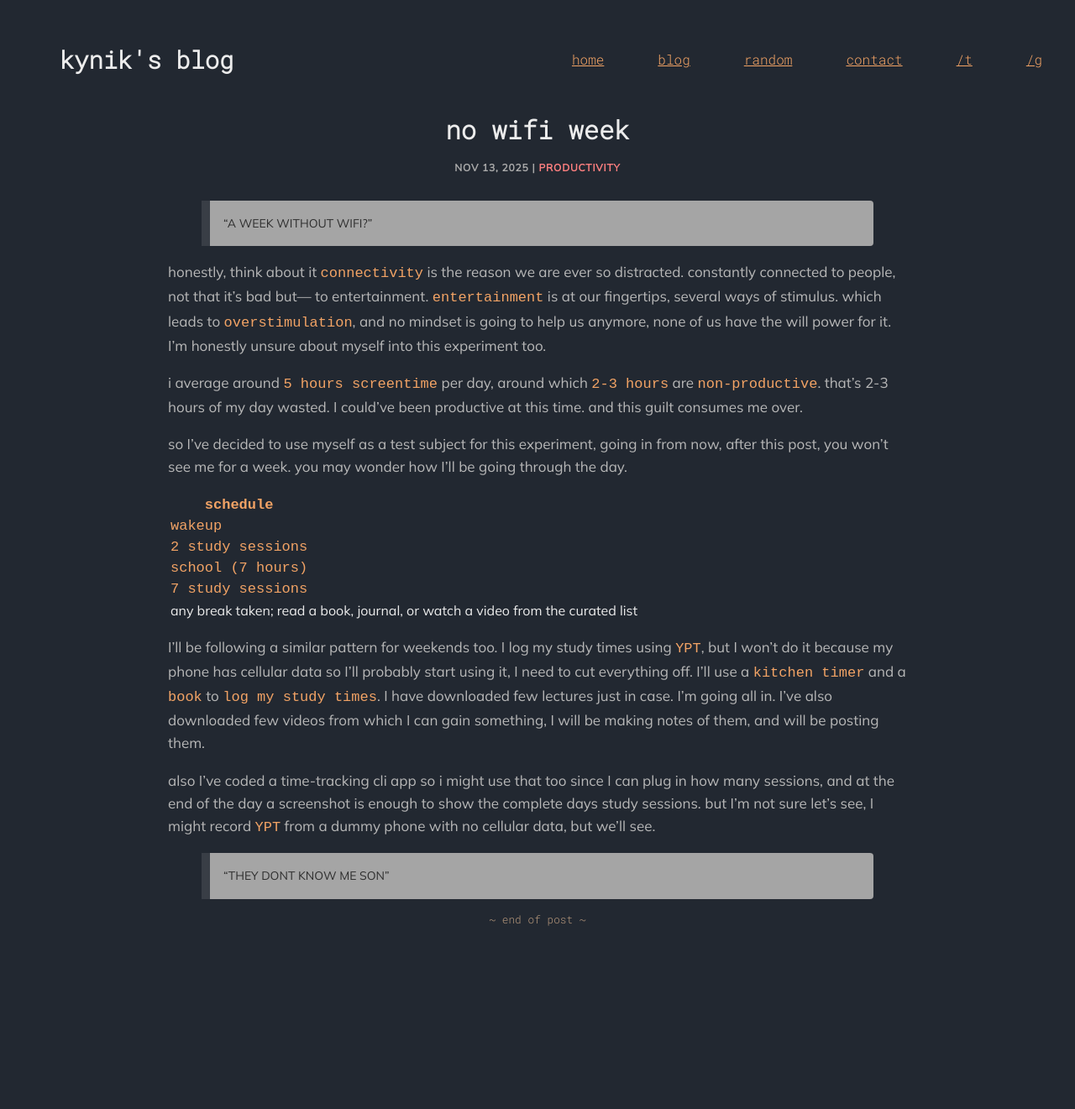
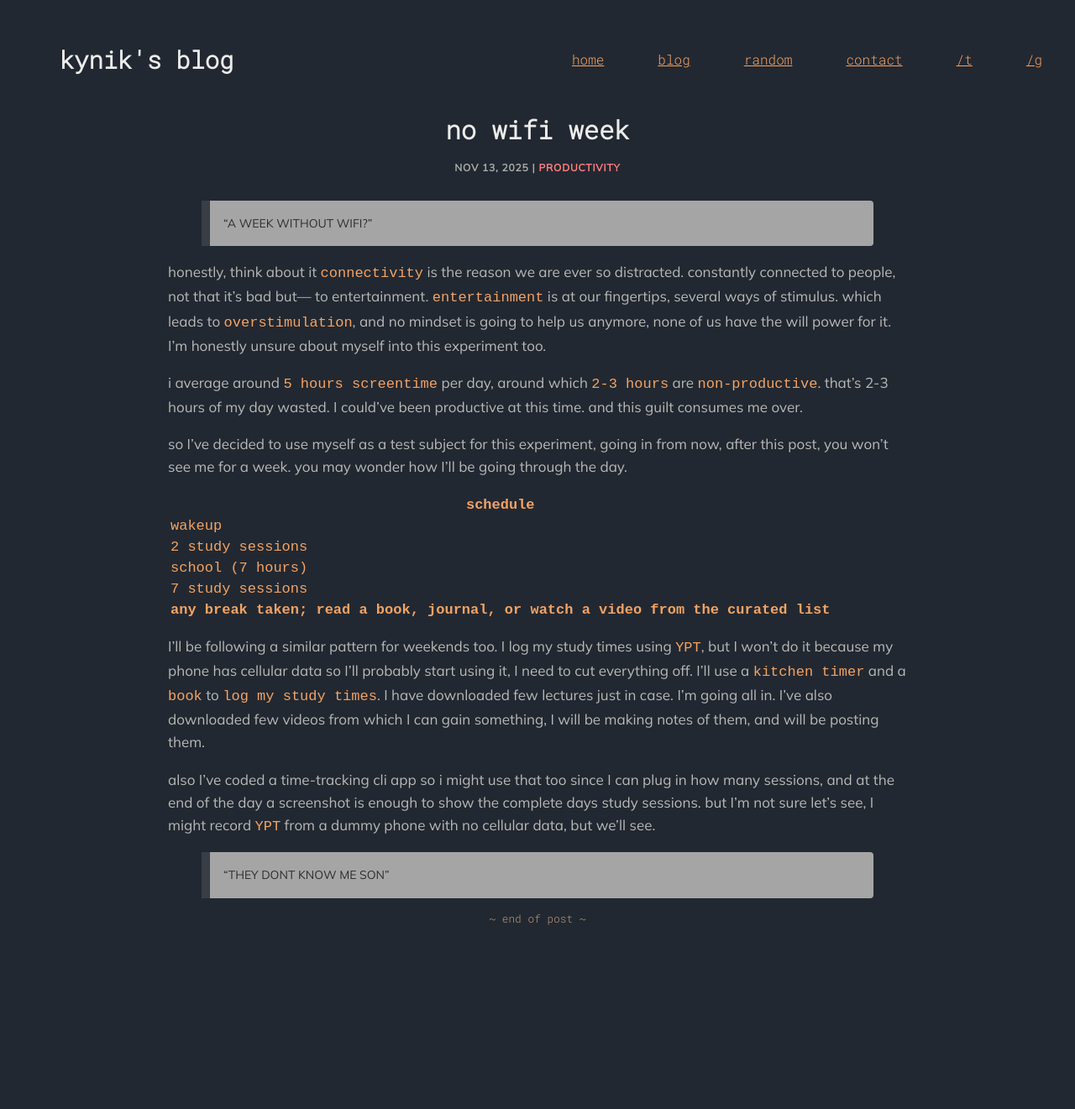
Before and after one commit to 7ynikos/7ynikos.github.io, a Jekyll site: the page built from blog/_posts/2025-11-13-no-wifi-for-a-week.md, in a window 1280 px wide. Shown: the whole page at 84% size. Built offline with Jekyll 4.4.1, drawn with Linux system fonts in a browser that asks for light colours.

```diff
--- a/blog/_posts/2025-11-13-no-wifi-for-a-week.md
+++ b/blog/_posts/2025-11-13-no-wifi-for-a-week.md
@@ -20,8 +20,7 @@ so I've decided to use myself as a test subject for this experiment, going in fr
 | `2 study sessions  `                 |
 | `school (7 hours)`                 |
 | `7 study sessions`             |
-
-| any break taken; read a book, journal, or watch a video from the curated list |
+| **`any break taken; read a book, journal, or watch a video from the curated list`** |
 
 
 I'll be following a similar pattern for weekends too.
```
